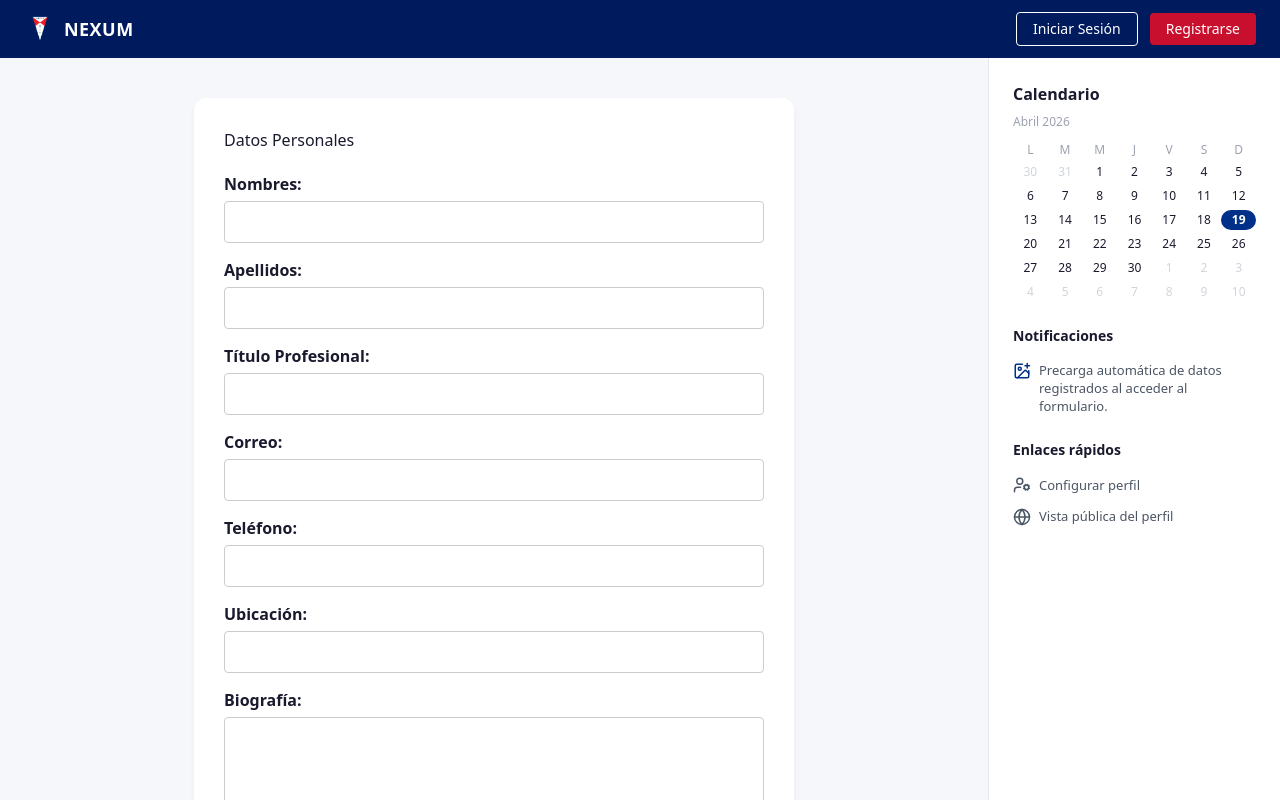
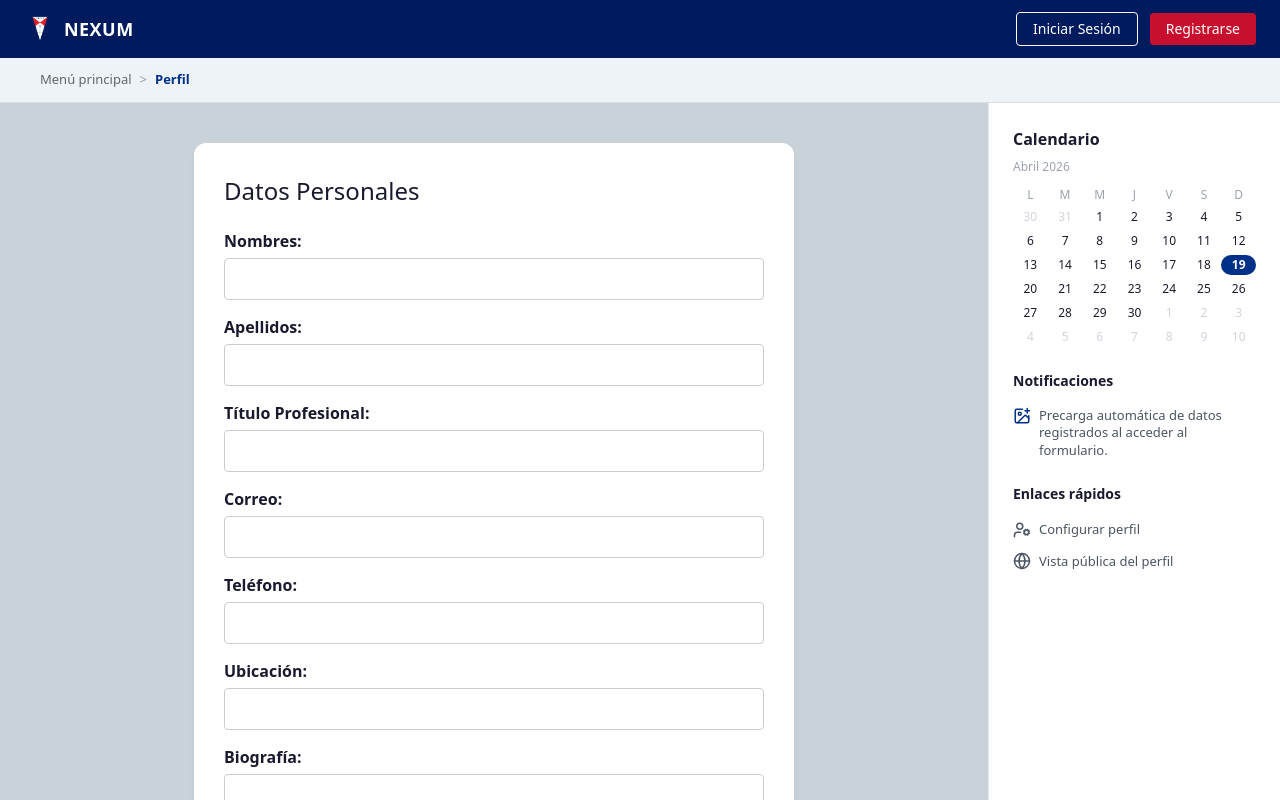
Before and after one commit to maisimo365/nexum-frontend, a React (Vite) app: page /profile in a window 1280 px wide. Shown: the top 800 px of the page. Built offline with nearby package versions, Linux system fonts and the light colour scheme.

Commit message:
feat: Se agrego navegacion desde el page

```diff
--- a/src/pages/ProfilePage.tsx
+++ b/src/pages/ProfilePage.tsx
@@ -4,6 +4,8 @@ import RightWidgets from '../components/ui/RightWidgets';
 
 function ProfilePage() {
   const navigate = useNavigate();
+
+  // Estados para los campos del formulario
   const [nombre, setNombre] = useState('');
   const [apellido, setApellido] = useState('');
   const [tituloProfesional, setTituloProfesional] = useState('');
@@ -31,11 +33,19 @@ function ProfilePage() {
   };
 
   return (
-    <div style={{ display: 'flex', minHeight: '100-screen', backgroundColor: '#f5f7fa' }}>
+    <div style={{ display: 'flex', flex: 1, minHeight: 'calc(100vh - 120px)' }}>
       {/* Contenedor del Formulario (Centro/Izquierda) */}
-      <div style={{ flex: 1, padding: '40px 20px' }}>
-        <div style={{ maxWidth: '600px', margin: '0 auto', backgroundColor: '#fff', padding: '30px', borderRadius: '12px', boxShadow: '0 4px 6px rgba(0,0,0,0.05)' }}>
-          <h1 style={{ marginBottom: '20px', color: '#1a1a2e' }}>Datos Personales</h1>
+      <div style={{ flex: 1, padding: '40px 20px', display: 'flex', justifyContent: 'center' }}>
+        <div style={{
+          width: '100%',
+          maxWidth: '600px',
+          backgroundColor: '#fff',
+          padding: '30px',
+          borderRadius: '12px',
+          boxShadow: '0 4px 6px rgba(0,0,0,0.05)',
+          height: 'fit-content'
+        }}>
+          <h2 style={{ marginBottom: '20px', color: '#1a1a2e', fontSize: '24px' }}>Datos Personales</h2>
           <form onSubmit={handleSubmit}>
             <div style={{ marginBottom: '15px' }}>
               <label htmlFor="nombre" style={{ display: 'block', marginBottom: '5px', fontWeight: 'bold' }}>Nombres:</label>
@@ -44,7 +54,7 @@ function ProfilePage() {
                 id="nombre"
                 value={nombre}
                 onChange={(e) => setNombre(e.target.value)}
-                style={{ width: '100%', padding: '8px', border: '1px solid #ccc', borderRadius: '4px' }}
+                style={{ width: '100%', padding: '8px', border: '1px solid #ccc', borderRadius: '4px', boxSizing: 'border-box' }}
               />
             </div>
 
@@ -55,7 +65,7 @@ function ProfilePage() {
                 id="apellido"
                 value={apellido}
                 onChange={(e) => setApellido(e.target.value)}
-                style={{ width: '100%', padding: '8px', border: '1px solid #ccc', borderRadius: '4px' }}
+                style={{ width: '100%', padding: '8px', border: '1px solid #ccc', borderRadius: '4px', boxSizing: 'border-box' }}
               />
             </div>
 
@@ -66,7 +76,7 @@ function ProfilePage() {
                 id="tituloProfesional"
                 value={tituloProfesional}
                 onChange={(e) => setTituloProfesional(e.target.value)}
-                style={{ width: '100%', padding: '8px', border: '1px solid #ccc', borderRadius: '4px' }}
+                style={{ width: '100%', padding: '8px', border: '1px solid #ccc', borderRadius: '4px', boxSizing: 'border-box' }}
               />
             </div>
 
@@ -77,7 +87,7 @@ function ProfilePage() {
                 id="correoElectronico"
                 value={correoElectronico}
                 onChange={(e) => setCorreoElectronico(e.target.value)}
-                style={{ width: '100%', padding: '8px', border: '1px solid #ccc', borderRadius: '4px' }}
+                style={{ width: '100%', padding: '8px', border: '1px solid #ccc', borderRadius: '4px', boxSizing: 'border-box' }}
               />
             </div>
 
@@ -88,7 +98,7 @@ function ProfilePage() {
                 id="telefono"
                 value={telefono}
                 onChange={(e) => setTelefono(e.target.value)}
-                style={{ width: '100%', padding: '8px', border: '1px solid #ccc', borderRadius: '4px' }}
+                style={{ width: '100%', padding: '8px', border: '1px solid #ccc', borderRadius: '4px', boxSizing: 'border-box' }}
               />
             </div>
 
@@ -99,7 +109,7 @@ function ProfilePage() {
                 id="ubicacion"
                 value={ubicacion}
                 onChange={(e) => setUbicacion(e.target.value)}
-                style={{ width: '100%', padding: '8px', border: '1px solid #ccc', borderRadius: '4px' }}
+                style={{ width: '100%', padding: '8px', border: '1px solid #ccc', borderRadius: '4px', boxSizing: 'border-box' }}
               />
             </div>
 
@@ -110,19 +120,44 @@ function ProfilePage() {
                 value={biografia}
                 onChange={(e) => setBiografia(e.target.value)}
                 rows={5}
-                style={{ width: '100%', padding: '8px', border: '1px solid #ccc', borderRadius: '4px', resize: 'none' }}
+                style={{ width: '100%', padding: '8px', border: '1px solid #ccc', borderRadius: '4px', resize: 'none', boxSizing: 'border-box' }}
               ></textarea>
             </div>
 
             <div style={{ display: 'flex', gap: '10px', marginTop: '20px' }}>
-              <button type="submit" style={{ padding: '10px 20px', cursor: 'pointer', backgroundColor: '#c8102e', color: 'white', border: 'none', borderRadius: '4px', fontWeight: 'bold' }}>Guardar Cambios</button>
-              <button type="button" onClick={handleCancel} style={{ padding: '10px 20px', cursor: 'pointer', backgroundColor: '#f4f4f4', border: '1px solid #ccc', borderRadius: '4px' }}>Cancelar</button>
+              <button
+                type="submit"
+                style={{
+                  padding: '10px 20px',
+                  cursor: 'pointer',
+                  backgroundColor: '#c8102e',
+                  color: 'white',
+                  border: 'none',
+                  borderRadius: '4px',
+                  fontWeight: 'bold'
+                }}
+              >
+                Guardar Cambios
+              </button>
+              <button
+                type="button"
+                onClick={handleCancel}
+                style={{
+                  padding: '10px 20px',
+                  cursor: 'pointer',
+                  backgroundColor: '#f4f4f4',
+                  border: '1px solid #ccc',
+                  borderRadius: '4px'
+                }}
+              >
+                Cancelar
+              </button>
             </div>
           </form>
         </div>
       </div>
 
-      {/* COMPONENTE LADO DERECHO */}
+      {/* COMPONENTE LADO DERECHO (Calendario, Notificaciones y Enlaces) */}
       <RightWidgets />
     </div>
   );
--- a/src/routes/AppRouter.tsx
+++ b/src/routes/AppRouter.tsx
@@ -31,28 +31,73 @@ const HomePage = () => (
   </div>
 );
 
-// Rutas que manejan su propio layout completo (sin Navbar/Footer global)
+// Componente de Navegación Secundaria (Breadcrumbs)
+const Breadcrumbs = () => {
+  const { pathname } = useLocation();
+  const pathnames = pathname.split("/").filter((x) => x);
+
+  const routeLabels: { [key: string]: string } = {
+    "profile": "Perfil",
+    "admin": "Administración",
+    "usuarios": "Gestión de Usuarios",
+    "roles": "Roles",
+    "dashboard": "Panel de Control"
+  };
+
+  return (
+    <div style={{
+      padding: '12px 40px',
+      backgroundColor: '#eef3f8',
+      borderBottom: '1px solid #ddd',
+      fontSize: '13px',
+      color: '#666'
+    }}>
+      {pathname === "/" ? (
+        <span style={{ fontWeight: 'bold', color: '#003087' }}>Menú principal</span>
+      ) : (
+        <>
+          <Link to="/" style={{ color: '#666', textDecoration: 'none' }}>Menú principal</Link>
+          {pathnames.map((name, index) => {
+            const routeTo = `/${pathnames.slice(0, index + 1).join("/")}`;
+            const isLast = index === pathnames.length - 1;
+
+            const displayName = routeLabels[name.toLowerCase()] ||
+                                name.charAt(0).toUpperCase() + name.slice(1).replace(/-/g, ' ');
+
+            return (
+              <span key={name}>
+                <span style={{ margin: '0 8px', color: '#999' }}>&gt;</span>
+                {isLast ? (
+                  <span style={{ fontWeight: 'bold', color: '#003087' }}>{displayName}</span>
+                ) : (
+                  <Link to={routeTo} style={{ color: '#666', textDecoration: 'none' }}>{displayName}</Link>
+                )}
+              </span>
+            );
+          })}
+        </>
+      )}
+    </div>
+  );
+};
+
 const ROUTES_WITHOUT_LAYOUT = [
-  "/login",
-  "/proyectos",
-  "/habilidades",
-  "/experiencia",
+  "/login", "/register", "/forgot-password", "/reset-password", "/proyectos", "/habilidades", "/experiencia",
 ];
 
 const Layout = ({ children }: { children: React.ReactNode }) => {
   const { pathname } = useLocation();
-  const hideLayout = ROUTES_WITHOUT_LAYOUT.some((route) =>
-    pathname.startsWith(route)
-  );
+  const hideLayout = ROUTES_WITHOUT_LAYOUT.some((route) => pathname.startsWith(route));
 
-  if (hideLayout) {
-    return <>{children}</>;
-  }
+  if (hideLayout) return <>{children}</>;
 
   return (
     <div className="min-h-screen flex flex-col">
       <Navbar />
-      <div style={{ flexGrow: 1 }}>{children}</div>
+      <Breadcrumbs />
+      <div style={{ flexGrow: 1, display: 'flex', flexDirection: 'column' }}>
+        {children}
+      </div>
       <Footer />
     </div>
   );
@@ -69,10 +114,7 @@ const AppRouter = () => {
           <Route path="/reset-password" element={<ResetPasswordPage />} />
           <Route path="/login" element={<LoginPage />} />
           <Route path="/admin/roles" element={<RolesPage />} />
-          <Route path="/admin/dashboard" element={<RolesPage />} />
           <Route path="/admin/usuarios" element={<AccountsPage />} />
-          <Route path="/dashboard" element={<RolesPage />} />
-          <Route path="/portfolio" element={<RolesPage />} />
           <Route path="/profile" element={<ProfilePage />} />
           <Route path="*" element={<LoginPage />} />
         </Routes>
```
